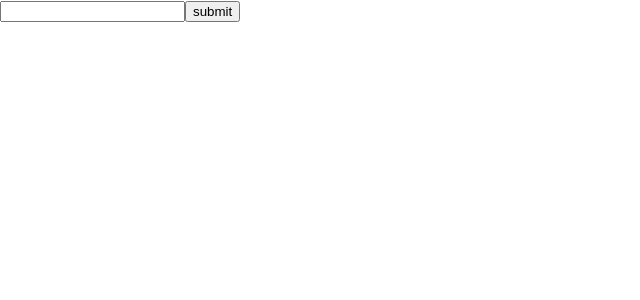
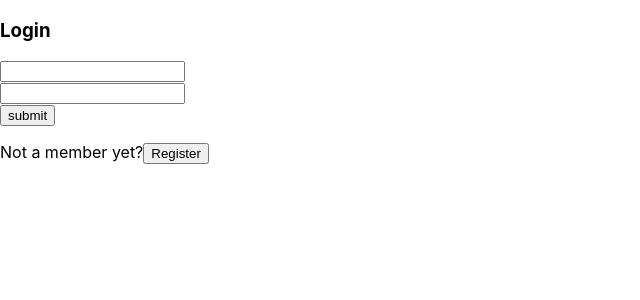
Before and after one commit to alexdbrown2526/react-tracker, a React (Create React App) app: page /register in a window 1280 px wide. Shown: the top 300 px of the page, without its empty margins (0-640 px from the left). Built offline with nearby package versions, Linux system fonts and the light colour scheme; the HTML template or start-up script is replaced by a standard one.

Commit message:
setup conditional rendering logic for login/register page

```diff
--- /dev/null
+++ b/src/components/Alert.js
@@ -0,0 +1,5 @@
+const Alert = () => {
+  return <div>alert</div>;
+};
+
+export default Alert;
--- /dev/null
+++ b/src/components/FormRow.js
@@ -0,0 +1,14 @@
+const FormRow = ({ type, name, value, handleChange, labelText }) => {
+  return (
+    <div>
+      <input
+        type={type}
+        name={name}
+        value={value}
+        onChange={handleChange}
+      ></input>
+    </div>
+  );
+};
+
+export default FormRow;
--- a/src/pages/Register.js
+++ b/src/pages/Register.js
@@ -1,14 +1,21 @@
 import { useState, useEffect } from "react";
+import FormRow from "../components/FormRow";
+import Alert from "../components/Alert";
 
 const initialState = {
   name: "",
   email: "",
   password: "",
   isMember: true,
+  showAlert: false,
 };
 
 const Register = () => {
   const [values, setValues] = useState(initialState);
+
+  const toggleMember = () => {
+    setValues({ ...values, isMember: !values.isMember });
+  };
 
   const handleChange = (e) => {
     console.log(e.target);
@@ -20,8 +27,37 @@ const Register = () => {
   return (
     <div>
       <form onSubmit={onSubmit}>
-        <input type="text" value={values.name} onChange={handleChange}></input>
+        <h3>{values.isMember ? "Login" : "Register"}</h3>
+        {values.showAlert && <Alert />}
+        {!values.isMember && (
+          <FormRow
+            type="text"
+            name="name"
+            value={values.name}
+            handleChange={handleChange}
+          />
+        )}
+
+        <FormRow
+          type="email"
+          name="email"
+          value={values.email}
+          handleChange={handleChange}
+        />
+        <FormRow
+          type="password"
+          name="password"
+          value={values.password}
+          handleChange={handleChange}
+        />
+
         <button type="submit">submit</button>
+        <p>
+          {values.isMember ? "Not a member yet?" : "Already a member?"}
+          <button type="button" onClick={toggleMember}>
+            {values.isMember ? "Register" : "Login"}
+          </button>
+        </p>
       </form>
     </div>
   );
```
